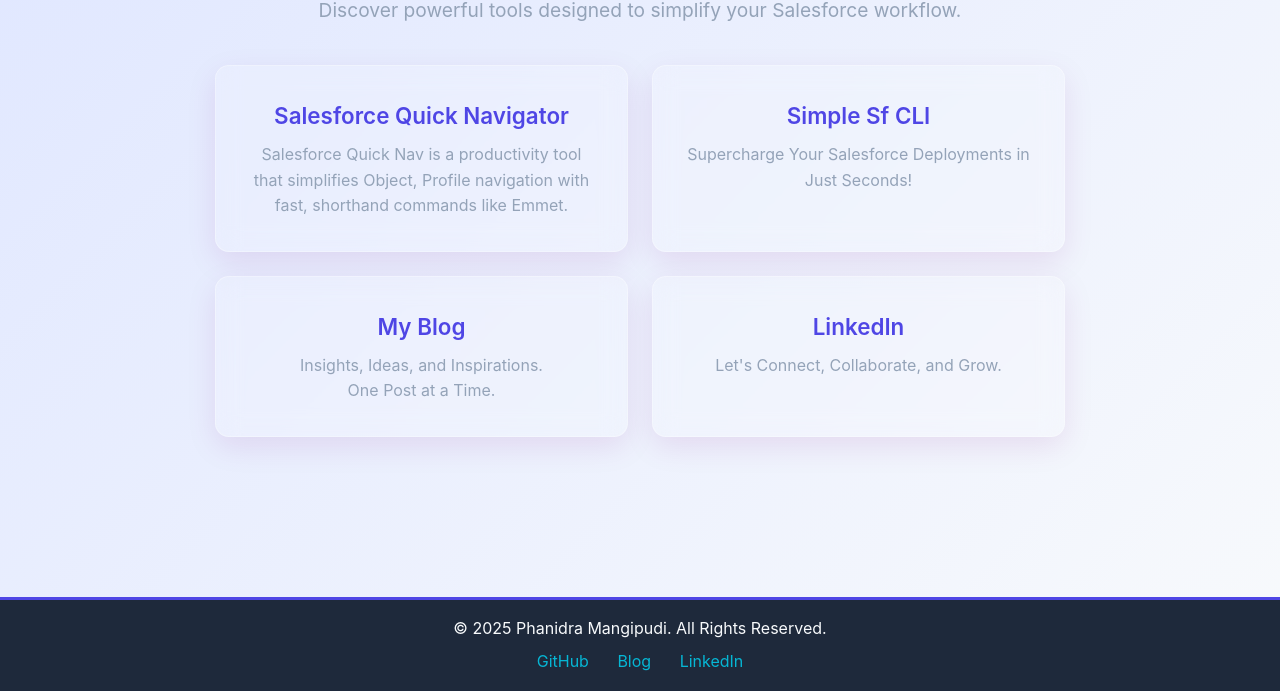
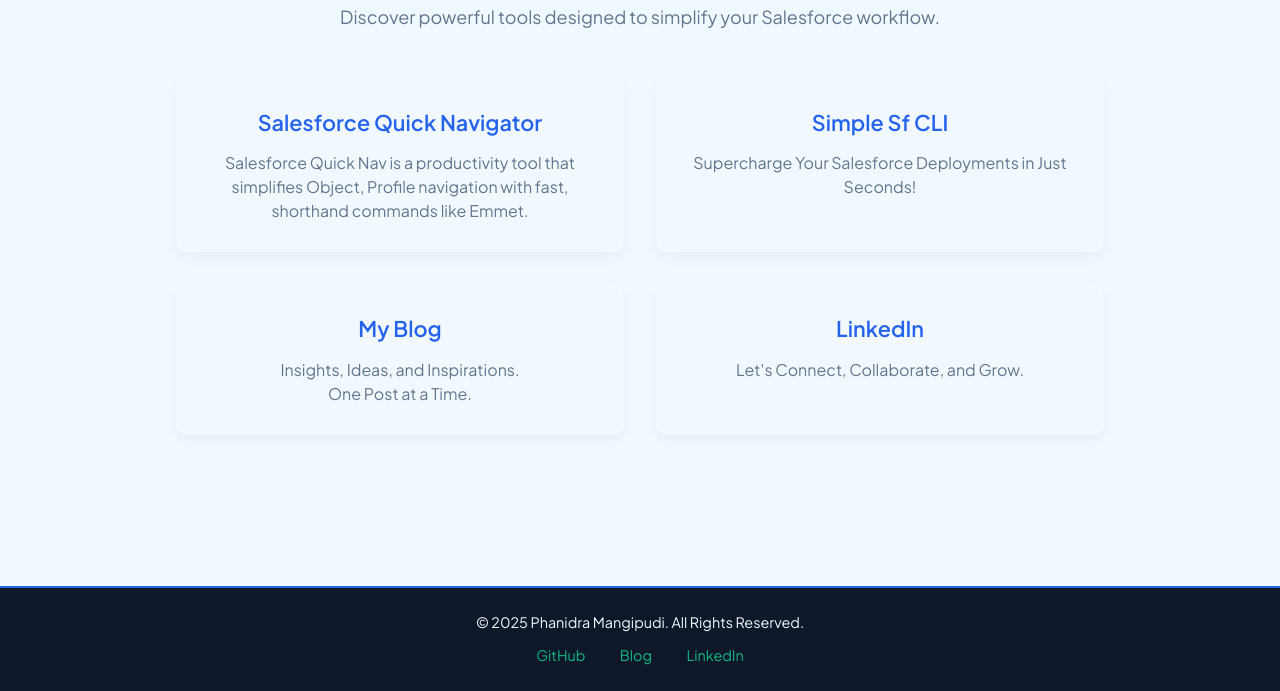
Before and after one commit to thephani/public, a plain HTML site: page index.html in a window 1280 px wide. Shown: the part 109-800 px from the top of the page. Drawn offline with Linux system fonts and the light colour scheme.

Commit message:
update colors

```diff
--- a/index.html
+++ b/index.html
@@ -4,178 +4,196 @@
 		<meta charset="UTF-8" />
 		<meta name="viewport" content="width=device-width, initial-scale=1.0" />
 		<title>My App Hub</title>
+		<link rel="preconnect" href="https://fonts.googleapis.com" />
+		<link rel="preconnect" href="https://fonts.gstatic.com" crossorigin />
+		<link href="https://fonts.googleapis.com/css2?family=Plus+Jakarta+Sans:wght@400;500;600;700&display=swap" rel="stylesheet" />
 		<style>
+			/* Updated CSS */
 			:root {
-				--primary: #4f46e5;
-				--secondary: #3b82f6;
-				--accent: #06b6d4;
-				--dark: #1e293b;
-				--light: #f8fafc;
-				--text: #334155;
-				--text-light: #94a3b8;
-				--glass-bg: rgba(255, 255, 255, 0.15);
+				/* VIBRANT & ACCESSIBLE COLOR SCHEME */
+				--primary: #2563eb; /* Blue-600 (Clear & Accessible) */
+				--primary-light: #60a5fa; /* Blue-400 (Softer accent) */
+				--secondary: #10b981; /* Emerald-500 (Fresh & Modern) */
+				--accent: #f59e0b; /* Amber-500 (Warm and Inviting) */
+				--dark: #0f172a; /* Slate-900 (Deep but not harsh) */
+				--light: #f0f9ff; /*  Azure-50 (Light off-white background) */
+				--text: #334155; /* Slate-700 (Great readability) */
+				--text-light: #64748b; /* Slate-500 (Secondary text) */
+				--glass-bg: rgba(255, 255, 255, 0.07);
+				--glass-border: rgba(255, 255, 255, 0.12);
 			}
 
-			* {
+			*,
+			*::before,
+			*::after {
+				box-sizing: border-box;
 				margin: 0;
 				padding: 0;
-				box-sizing: border-box;
-				font-family: 'Inter', -apple-system, BlinkMacSystemFont, sans-serif;
 			}
 
 			html,
 			body {
 				height: 100%;
+				font-family: 'Plus Jakarta Sans', sans-serif;
+				font-size: 16px;
+				line-height: 1.5;
+				color: var(--text);
+				background: var(--light); /* Solid background */
 				display: flex;
 				flex-direction: column;
-				background: linear-gradient(135deg, #e0e7ff 0%, #f8fafc 100%);
-				color: var(--text);
-				line-height: 1.6;
+				overflow-x: hidden;
+			}
+
+			body::-webkit-scrollbar {
+				width: 8px; /* Thin scrollbar for WebKit browsers */
+			}
+
+			body::-webkit-scrollbar-track {
+				background: #f1f1f1;
+			}
+
+			body::-webkit-scrollbar-thumb {
+				background: var(--primary);
+				border-radius: 4px;
+			}
+
+			body::-webkit-scrollbar-thumb:hover {
+				background: var(--primary-light);
 			}
 
 			.container {
-				max-width: 850px;
+				max-width: 960px;
 				width: 100%;
+				margin: 2rem auto;
+				padding: 0 1rem;
+				flex: 1;
 				text-align: center;
-				margin: 2rem auto;
-				flex: 1; /* Pushes the footer down */
 			}
 
 			header {
-				margin-bottom: 2.5rem;
+				margin-bottom: 3rem;
 			}
 
 			h1 {
+				font-size: 3rem;
+				font-weight: 700;
 				color: var(--dark);
-				font-size: 2.8rem;
-				font-weight: 800;
-				background: linear-gradient(90deg, var(--primary), var(--accent));
+				margin-bottom: 0.5rem;
+				letter-spacing: -0.02em;
+				/* REMOVED TEXT SHADOW */
+				background: linear-gradient(90deg, var(--primary), var(--secondary));
 				-webkit-background-clip: text;
 				background-clip: text;
 				color: transparent;
-				<!-- text-shadow: 0px 0px 8px rgba(67, 97, 238, 0.5); -->
-				animation: titleGlow 1.5s ease-in-out infinite alternate, fadeBounce 1s ease-out;
-			}
-
-			/* Glowing Effect */
-			@keyframes titleGlow {
-				0% {
-					text-shadow: 0px 0px 8px rgba(67, 97, 238, 0.5);
-				}
-				100% {
-					text-shadow: 0px 0px 16px rgba(67, 97, 238, 0.8);
-				}
-			}
-
-			/* Smooth Fade-in and Bounce */
-			@keyframes fadeBounce {
-				0% {
-					opacity: 0;
-					transform: translateY(-20px);
-				}
-				50% {
-					opacity: 0.5;
-					transform: translateY(5px);
-				}
-				100% {
-					opacity: 1;
-					transform: translateY(0);
-				}
+				animation: none; /* REMOVED ANIMATION AS PER INSTRUCTION */
 			}
 
 			.subtitle {
+				font-size: 1.125rem;
 				color: var(--text-light);
-				font-size: 1.2rem;
+				max-width: 700px;
+				margin: 0.5rem auto;
 			}
 
 			.app-list {
 				display: grid;
-				grid-template-columns: repeat(auto-fit, minmax(300px, 1fr));
-				gap: 1.5rem;
+				grid-template-columns: repeat(auto-fit, minmax(320px, 1fr));
+				gap: 2rem;
 				width: 100%;
 			}
 
 			.app-card {
 				background: var(--glass-bg);
-			             backdrop-filter: blur(12px);
-			             border-radius: 14px;
-			             padding: 2rem;
-			             box-shadow: 0 10px 30px rgba(128, 0, 128, 0.1); /* Soft Purple Shadow */
-			             transition: all 0.3s ease-in-out;
+				backdrop-filter: blur(10px);
+				border-radius: 12px;
+				padding: 1.75rem;
+				box-shadow: 0 5px 15px rgba(0, 0, 0, 0.045); /* Reduced Box Shadow */
+				transition: transform 0.2s ease-in-out, box-shadow 0.2s ease-in-out;
 				text-decoration: none;
 				color: inherit;
-			             border: 1px solid rgba(255, 255, 255, 0.3);
+				border: 1px solid var(--glass-border);
+				position: relative;
+				overflow: hidden;
+			}
+
+			.app-card::before {
+				content: '';
+				position: absolute;
+				top: 0;
+				left: 0;
+				width: 100%;
+				height: 4px;
+				background: linear-gradient(90deg, var(--primary), var(--secondary));
 				opacity: 0;
-			             transform: translateY(20px);
-			             animation: cardEnter 0.6s cubic-bezier(0.22, 1, 0.36, 1) forwards;
+				transition: opacity 0.2s ease-in-out;
 			}
 
 			.app-card:hover {
-			             transform: translateY(-5px);
-			             box-shadow: 0 12px 35px rgba(128, 0, 128, 0.3); /* Darker Purple Shadow on Hover */
+				transform: translateY(-4px);
+				box-shadow: 0 7px 20px rgba(0, 0, 0, 0.07); /* Reduced Shadow on Hover */
 			}
 
-			.app-card:nth-child(1) {
-				animation-delay: 0.3s;
-			}
-			.app-card:nth-child(2) {
-				animation-delay: 0.4s;
-			}
-			.app-card:nth-child(3) {
-				animation-delay: 0.5s;
-			}
-			.app-card:nth-child(4) {
-				animation-delay: 0.6s;
+			.app-card:hover::before {
+				opacity: 1;
 			}
 
 			.app-card h2 {
+				font-size: 1.35rem;
+				font-weight: 600;
 				color: var(--primary);
-				margin-bottom: 0.5rem;
-				font-weight: 600;
-				font-size: 1.4rem;
+				margin-bottom: 0.75rem;
 			}
 
 			.app-card p {
+				font-size: 1rem;
 				color: var(--text-light);
-				font-size: 1rem;
 			}
 
-			/* Footer (Sticky at bottom) */
 			footer {
-				background: var(--dark);
+				background-color: var(--dark);
 				color: var(--light);
 				text-align: center;
-				padding: 1rem;
+				padding: 1.5rem;
 				width: 100%;
-				border-top: 3px solid var(--primary);
+				border-top: 2px solid var(--primary);
+				font-size: 0.9rem;
 			}
 
 			.footer-links {
-				margin-top: 0.5rem;
+				margin-top: 0.75rem;
 			}
 
 			.footer-links a {
-				color: var(--accent);
+				color: var(--secondary);
 				text-decoration: none;
-				margin: 0 12px;
-				transition: color 0.3s;
+				margin: 0 16px;
+				transition: color 0.2s ease-in-out;
 			}
 
 			.footer-links a:hover {
-				color: var(--secondary);
+				color: var(--accent);
 			}
 
-			/* Animations */
-			@keyframes cardEnter {
-				to {
-					opacity: 1;
-					transform: translateY(0);
-				}
+			/* Media Queries */
+			@media (max-width: 768px) {
+				h1 {
+					font-size: 2.5rem;
 				}
 
-			@media (max-width: 600px) {
-				h1 {
-					font-size: 2.3rem;
+				.subtitle {
+					font-size: 1.05rem;
+				}
+
+				.app-list {
+					grid-template-columns: 1fr;
+				}
+
+				.app-card {
+					padding: 1.5rem;
+				}
+
+				.footer-links a {
+					margin: 0 8px;
 				}
 			}
 		</style>
@@ -210,7 +228,6 @@
 			</div>
 		</div>
 
-		<!-- Footer -->
 		<footer>
 			<p>© <span id="year"></span> Phanidra Mangipudi. All Rights Reserved.</p>
 			<div class="footer-links">
```
Lines whose indentation alone changed are shown as unchanged.
